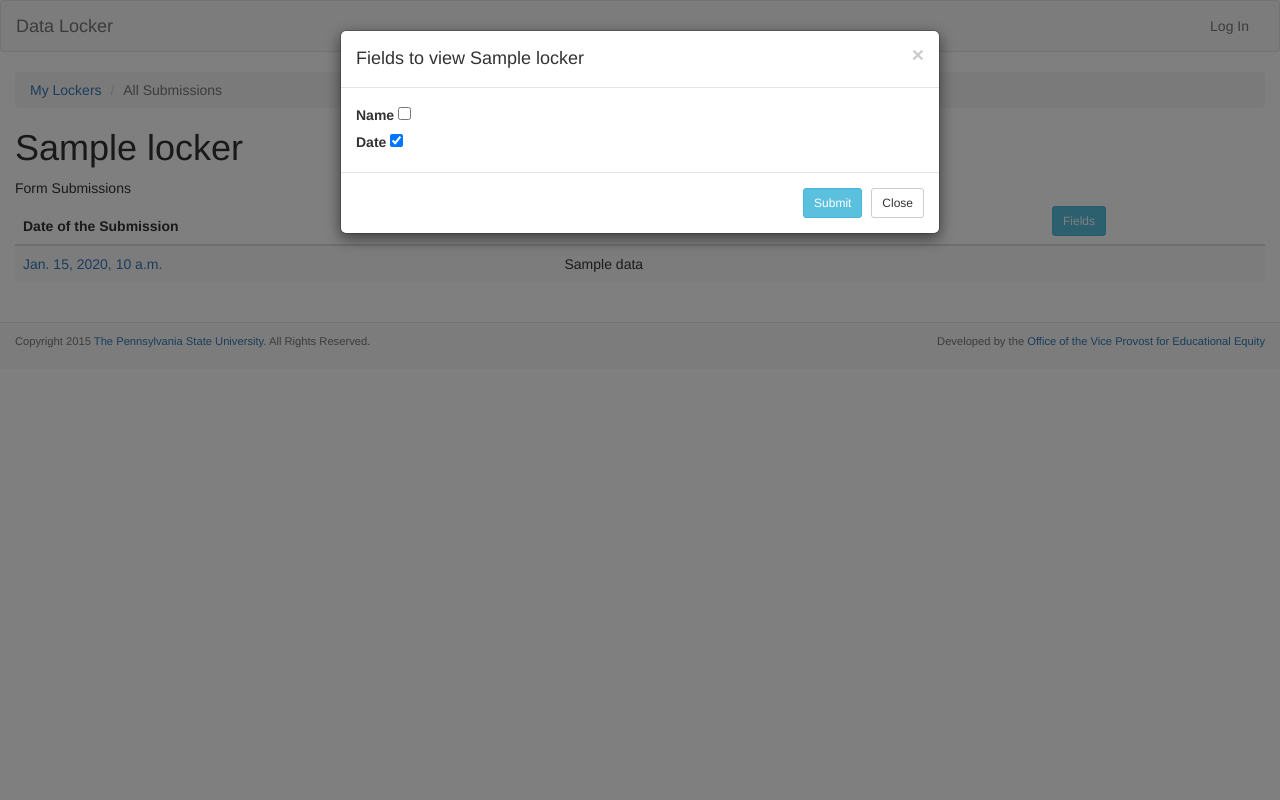
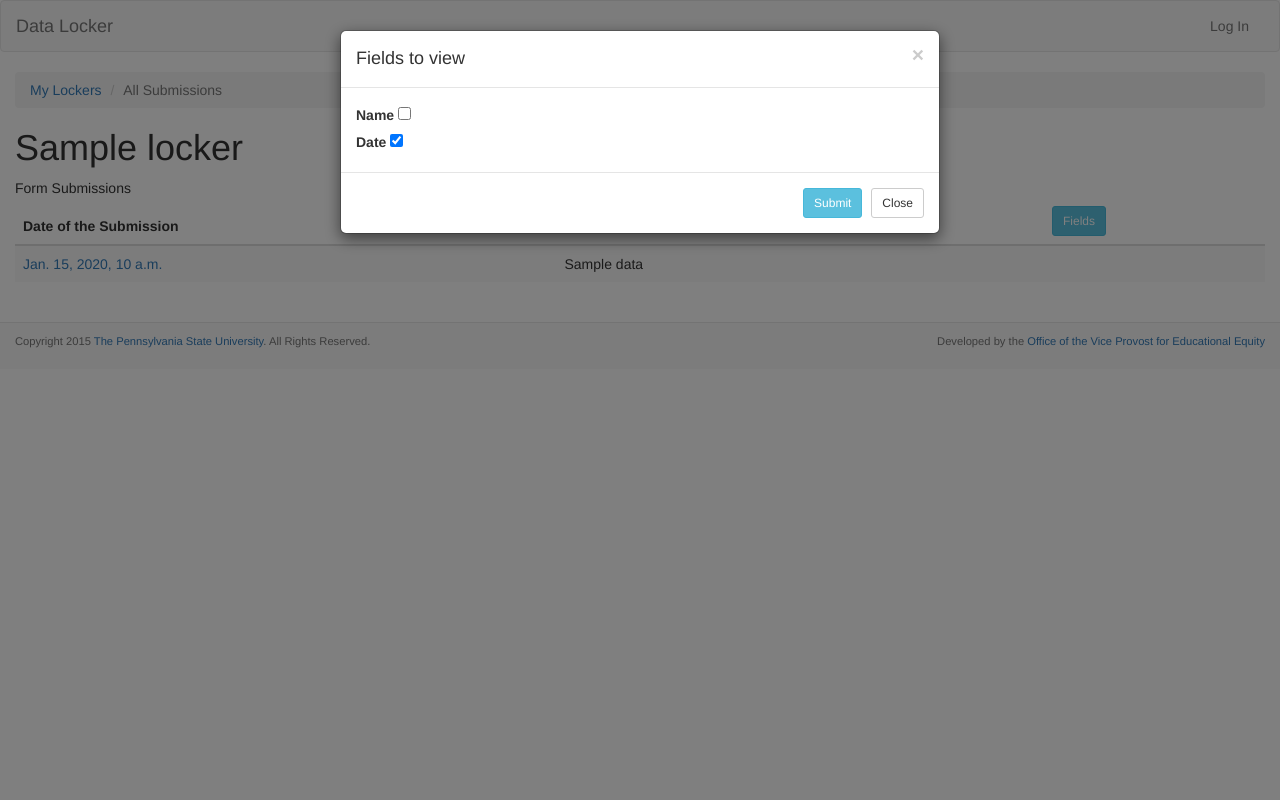
Before and after one commit to PSUEducationalEquity/datalocker, a Django app: template templates/datalocker/submission_list.html in a window 1280 px wide, after a click on "Fields". Run offline with Django 3.2, Linux system fonts and the light colour scheme; the template is opened without the code that fills it: most values are stand-ins (such as "Sample title", 1, 10 or a date in 2020); parts of the project's set-up code (start-up, migrations or seed data) failed here and were passed over; some libraries are stand-ins or nearby versions.

Commit message:
Added a modal to the submission_list page for a table display feature

```diff
--- a/templates/datalocker/submission_list.html
+++ b/templates/datalocker/submission_list.html
@@ -7,7 +7,7 @@
     <div class="container-fluid">
     <ol class="breadcrumb">
         <li><a href="{% url 'datalocker:index' %}"><span class="sr-only">List of </span>My Lockers</a></li>
-        <li class="active">All Submissions<span class="sr-only"> for {{ object.locker.name }}</span></li>
+        <li class="active">All Submissions<span class="sr-only"> for {{ locker.name }}</span></li>
     </ol>
         <h1>{{ locker.name }}</h1>
         <table class="table table-striped table-hover listing" name="submission listing">
@@ -31,28 +31,34 @@
                  {% endfor %}
             </tbody>
         </table>
+      </div>
+{% endblock %}
+
+
+{% block dialogs %}
 <!-- Modal -->
   <div class="modal fade" id="myModal" tabindex="-1" role="dialog" aria-labelledby="myModalLabel" aria-hidden="true">
+    <form method="GET" name="modalForm" action="{% url 'datalocker:submissions_list' locker.id %}">
       <div class="modal-dialog">
 
         <!-- Modal content-->
         <div class="modal-content">
           <div class="modal-header">
             <button type="button" class="close" data-dismiss="modal">&times;</button>
-                  <h4 class="modal-title">Fields to view {{ object.locker.name }}</h4>
+            <h4 class="modal-title">Fields to view </h4>
           </div>
           <div class="modal-body">
-                  <label for="name">Name </label>
-                  <input type="checkbox" id="name" /><br />
-                  <label for="date">Date </label>
-                  <input type="checkbox" id="date" checked="true" />
+            <label for="name">Name
+            <input type="checkbox" id="name" value="name" name="displayFields"/></label><br />
+            <label for="date">Date
+            <input type="checkbox" id="date" checked="true" value="date" name="displayFields"/></label>
           </div>
           <div class="modal-footer">
-                  <input type="submit" class="btn btn-info btn-sm save-button" data-dismiss="modal"/>
+            <input type="submit" class="btn btn-info btn-sm save-button" />
             <button type="button" class="btn btn-default btn-sm" data-dismiss="modal">Close</button>
           </div>
         </div>
       </div>
-          </div>
+    </form>
   </div>
 {% endblock %}
```
Lines whose indentation alone changed are shown as unchanged.
